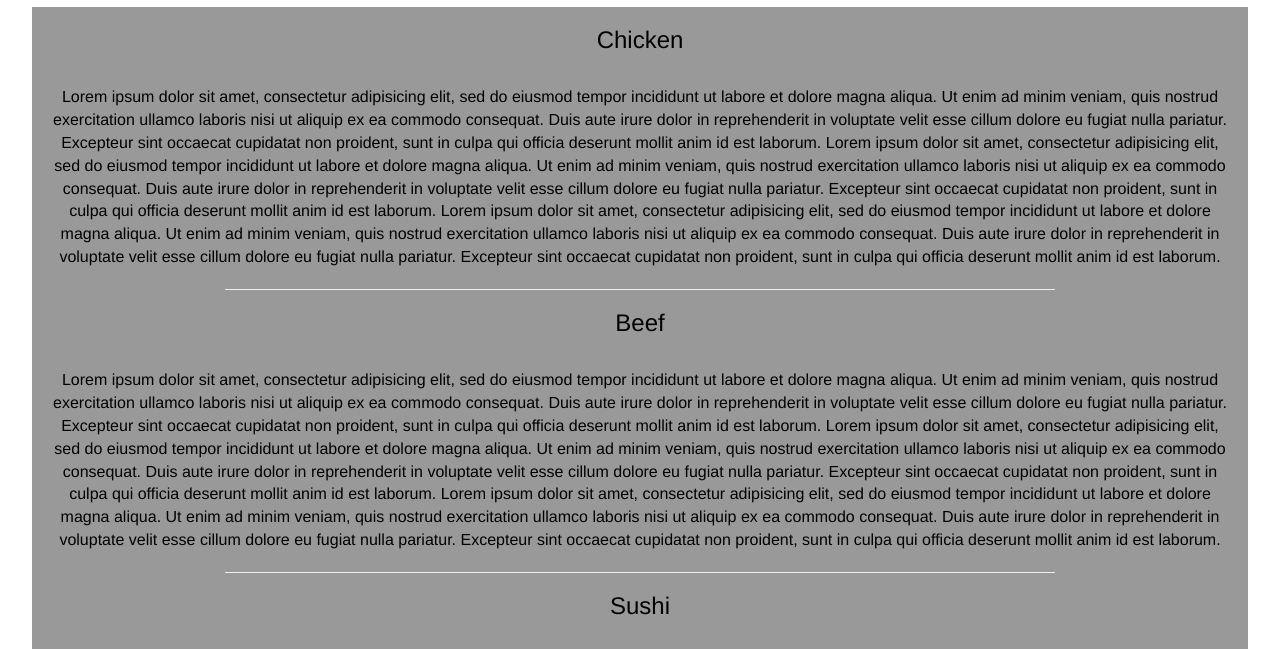
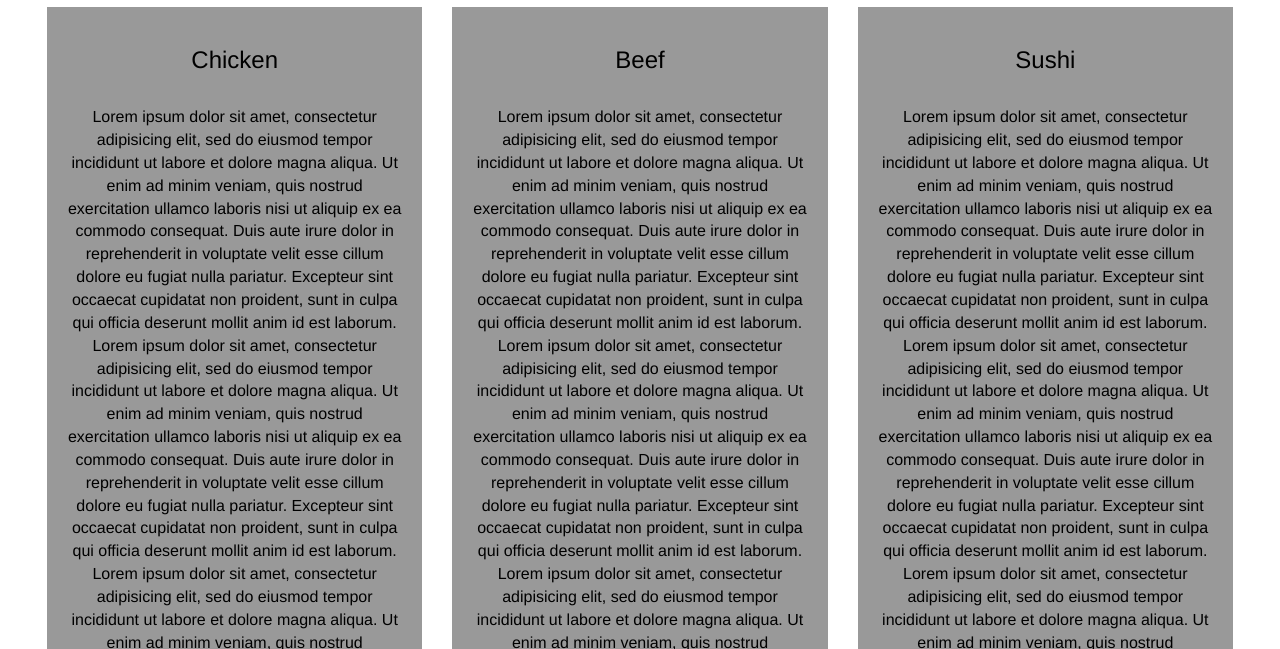
Before and after one commit to ayush458pandey/module3-solution-1, a plain HTML site: page index.html in a window 1280 px wide. Shown: the part 136-785 px from the top of the page. Drawn offline with Linux system fonts and the light colour scheme.

Commit message:
Coursera 3 solution

```diff
--- a/css/styles.css
+++ b/css/styles.css
@@ -1,24 +1,11 @@
 body {
   font-size: 16px;
   color: #fff;
-  /*background-color: #61122f;*/
-  /*font-family: 'Oxygen', sans-serif;*/
-}
-
-#main-content {
-  padding: auto;
-  margin: auto;
-  width: 95%;
 }
 
 .container {
   margin-left: 10px;
   margin-right: 10px;
-}
-
-
-#main-content hr{
-  width: 70%;
 }
 
 #header-nav {
@@ -48,13 +35,20 @@ body {
 
 #omenu {
   color: #000000;
-  font-family: "Times New Roman", Times, serif;
+  font-family: "Times New Roman", Times, solid;
 }
 
 #main-content {
   color: #000000;
+
+  padding: auto;
+  margin: auto;
+  width: 95%;
+}
+
+#chicken, #beef, #sushi {
+  padding: 20px;
   background-color: #999999;
-
 }
 
 .menu-item-tile hr {
--- a/index.html
+++ b/index.html
@@ -37,34 +37,37 @@
             </li>
           </ul><!-- #nav-list -->
         </div><!-- .collapse .navbar-collapse -->
-
       </div><!-- .container -->
     </nav><!-- #header-nav -->
   </header>
   <div id="omenu" class="text-center"><h2>Our Menu</h2></div>
+
   <div id="main-content" class="container">
+    <div class="row">
+      <div class="col-lg-4 col-md-12 col-sm-12 col-xs-12">
         <div id="chicken" class="text-center"><h3>Chicken</h3><br>
-      <p>
-    Lorem ipsum dolor sit amet, consectetur adipisicing elit, sed do eiusmod tempor incididunt ut labore et dolore magna aliqua. Ut enim ad minim veniam, quis nostrud exercitation ullamco laboris nisi ut aliquip ex ea commodo consequat. Duis aute irure dolor in reprehenderit in voluptate velit esse cillum dolore eu fugiat nulla pariatur. Excepteur sint occaecat cupidatat non proident, sunt in culpa qui officia deserunt mollit anim id est laborum.
+      	  <p>Lorem ipsum dolor sit amet, consectetur adipisicing elit, sed do eiusmod tempor incididunt ut labore et dolore magna aliqua. Ut enim ad minim veniam, quis nostrud exercitation ullamco laboris nisi ut aliquip ex ea commodo consequat. Duis aute irure dolor in reprehenderit in voluptate velit esse cillum dolore eu fugiat nulla pariatur. Excepteur sint occaecat cupidatat non proident, sunt in culpa qui officia deserunt mollit anim id est laborum.
           Lorem ipsum dolor sit amet, consectetur adipisicing elit, sed do eiusmod tempor incididunt ut labore et dolore magna aliqua. Ut enim ad minim veniam, quis nostrud exercitation ullamco laboris nisi ut aliquip ex ea commodo consequat. Duis aute irure dolor in reprehenderit in voluptate velit esse cillum dolore eu fugiat nulla pariatur. Excepteur sint occaecat cupidatat non proident, sunt in culpa qui officia deserunt mollit anim id est laborum.
           Lorem ipsum dolor sit amet, consectetur adipisicing elit, sed do eiusmod tempor incididunt ut labore et dolore magna aliqua. Ut enim ad minim veniam, quis nostrud exercitation ullamco laboris nisi ut aliquip ex ea commodo consequat. Duis aute irure dolor in reprehenderit in voluptate velit esse cillum dolore eu fugiat nulla pariatur. Excepteur sint occaecat cupidatat non proident, sunt in culpa qui officia deserunt mollit anim id est laborum.
           </p>
-      <hr>
         </div>
+      </div>
+      <div class="col-lg-4 col-md-12 col-sm-12 col-xs-12">
         <div id="beef" class="text-center"><h3>Beef</h3><br>
-      <p>
-    Lorem ipsum dolor sit amet, consectetur adipisicing elit, sed do eiusmod tempor incididunt ut labore et dolore magna aliqua. Ut enim ad minim veniam, quis nostrud exercitation ullamco laboris nisi ut aliquip ex ea commodo consequat. Duis aute irure dolor in reprehenderit in voluptate velit esse cillum dolore eu fugiat nulla pariatur. Excepteur sint occaecat cupidatat non proident, sunt in culpa qui officia deserunt mollit anim id est laborum.
+          <p>Lorem ipsum dolor sit amet, consectetur adipisicing elit, sed do eiusmod tempor incididunt ut labore et dolore magna aliqua. Ut enim ad minim veniam, quis nostrud exercitation ullamco laboris nisi ut aliquip ex ea commodo consequat. Duis aute irure dolor in reprehenderit in voluptate velit esse cillum dolore eu fugiat nulla pariatur. Excepteur sint occaecat cupidatat non proident, sunt in culpa qui officia deserunt mollit anim id est laborum.
           Lorem ipsum dolor sit amet, consectetur adipisicing elit, sed do eiusmod tempor incididunt ut labore et dolore magna aliqua. Ut enim ad minim veniam, quis nostrud exercitation ullamco laboris nisi ut aliquip ex ea commodo consequat. Duis aute irure dolor in reprehenderit in voluptate velit esse cillum dolore eu fugiat nulla pariatur. Excepteur sint occaecat cupidatat non proident, sunt in culpa qui officia deserunt mollit anim id est laborum.
           Lorem ipsum dolor sit amet, consectetur adipisicing elit, sed do eiusmod tempor incididunt ut labore et dolore magna aliqua. Ut enim ad minim veniam, quis nostrud exercitation ullamco laboris nisi ut aliquip ex ea commodo consequat. Duis aute irure dolor in reprehenderit in voluptate velit esse cillum dolore eu fugiat nulla pariatur. Excepteur sint occaecat cupidatat non proident, sunt in culpa qui officia deserunt mollit anim id est laborum.
           </p>
-      <hr>
         </div>
+      </div>
+      <div class="col-lg-4 col-md-12 col-sm-12 col-xs-12">
         <div id="sushi" class="text-center"><h3>Sushi</h3><br>
-      <p>
-    Lorem ipsum dolor sit amet, consectetur adipisicing elit, sed do eiusmod tempor incididunt ut labore et dolore magna aliqua. Ut enim ad minim veniam, quis nostrud exercitation ullamco laboris nisi ut aliquip ex ea commodo consequat. Duis aute irure dolor in reprehenderit in voluptate velit esse cillum dolore eu fugiat nulla pariatur. Excepteur sint occaecat cupidatat non proident, sunt in culpa qui officia deserunt mollit anim id est laborum.
+          <p>Lorem ipsum dolor sit amet, consectetur adipisicing elit, sed do eiusmod tempor incididunt ut labore et dolore magna aliqua. Ut enim ad minim veniam, quis nostrud exercitation ullamco laboris nisi ut aliquip ex ea commodo consequat. Duis aute irure dolor in reprehenderit in voluptate velit esse cillum dolore eu fugiat nulla pariatur. Excepteur sint occaecat cupidatat non proident, sunt in culpa qui officia deserunt mollit anim id est laborum.
           Lorem ipsum dolor sit amet, consectetur adipisicing elit, sed do eiusmod tempor incididunt ut labore et dolore magna aliqua. Ut enim ad minim veniam, quis nostrud exercitation ullamco laboris nisi ut aliquip ex ea commodo consequat. Duis aute irure dolor in reprehenderit in voluptate velit esse cillum dolore eu fugiat nulla pariatur. Excepteur sint occaecat cupidatat non proident, sunt in culpa qui officia deserunt mollit anim id est laborum.
           Lorem ipsum dolor sit amet, consectetur adipisicing elit, sed do eiusmod tempor incididunt ut labore et dolore magna aliqua. Ut enim ad minim veniam, quis nostrud exercitation ullamco laboris nisi ut aliquip ex ea commodo consequat. Duis aute irure dolor in reprehenderit in voluptate velit esse cillum dolore eu fugiat nulla pariatur. Excepteur sint occaecat cupidatat non proident, sunt in culpa qui officia deserunt mollit anim id est laborum.
           </p>
+        </div>
+      </div>
     </div>
   </div>
   <!-- jQuery (Bootstrap JS plugins depend on it) -->
```
Also changed, not shown: 1 other file. Lines whose indentation alone changed are shown as unchanged.
